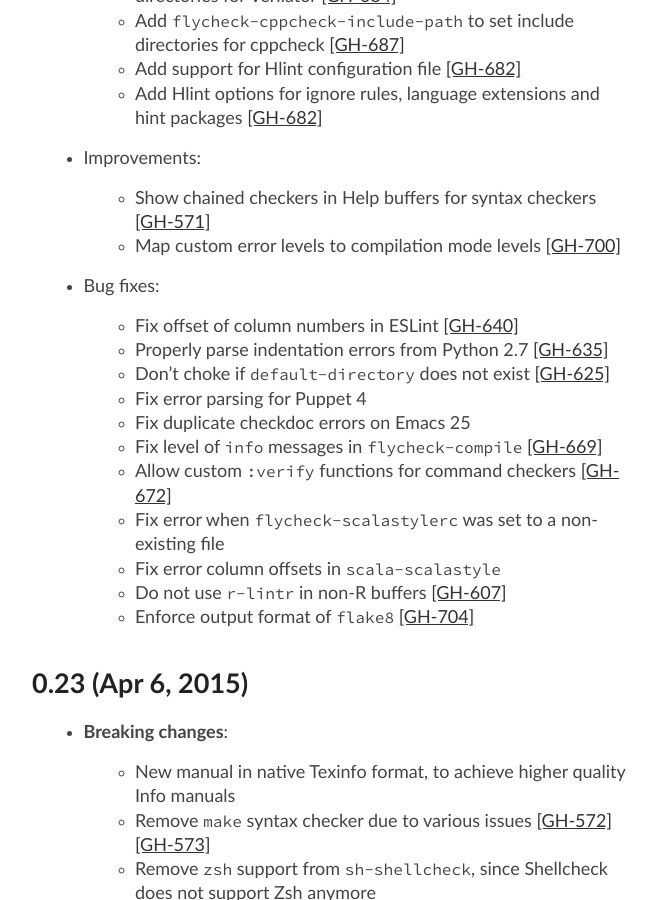
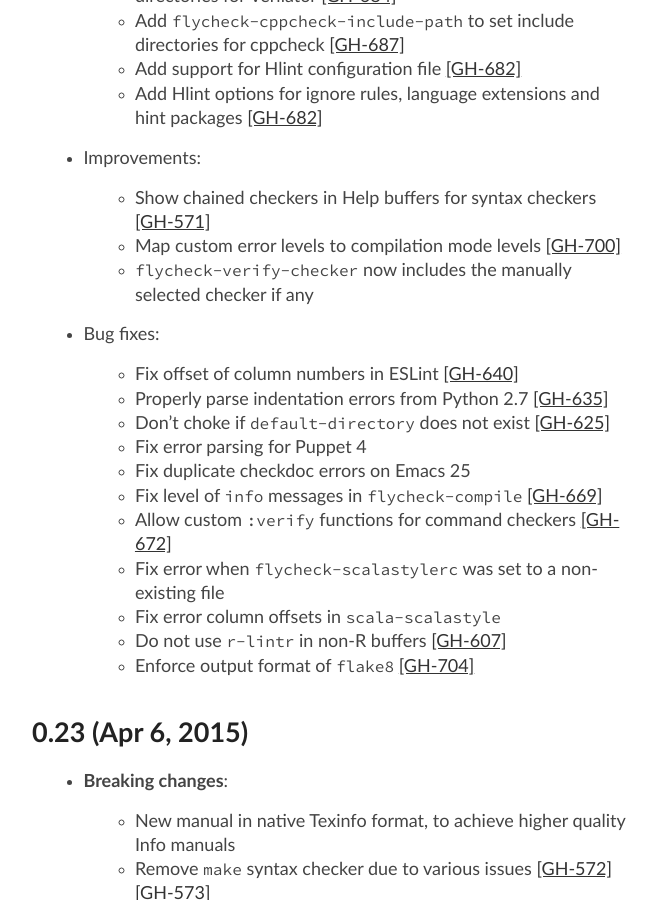
Before and after one commit to cmarqu/flycheck.github.io, a Jekyll site: the page built from changes.md, in a window 1280 px wide and 900 px high, scrolled down 749 px. Shown: the whole window, without its empty margins (258-915 px from the left). Built offline with Jekyll 4.4.1, drawn with Linux system fonts in a browser that asks for light colours.

Commit message:
Update manual from flycheck/flycheck@8a69101

```diff
--- a/_includes/changes.md
+++ b/_includes/changes.md
@@ -32,6 +32,7 @@
 
   - Show chained checkers in Help buffers for syntax checkers [[GH-571]](https://github.com/flycheck/flycheck/issues/571)
   - Map custom error levels to compilation mode levels [[GH-700]](https://github.com/flycheck/flycheck/issues/700)
+  - `flycheck-verify-checker` now includes the manually selected checker if any
 
 - Bug fixes:
 
```
